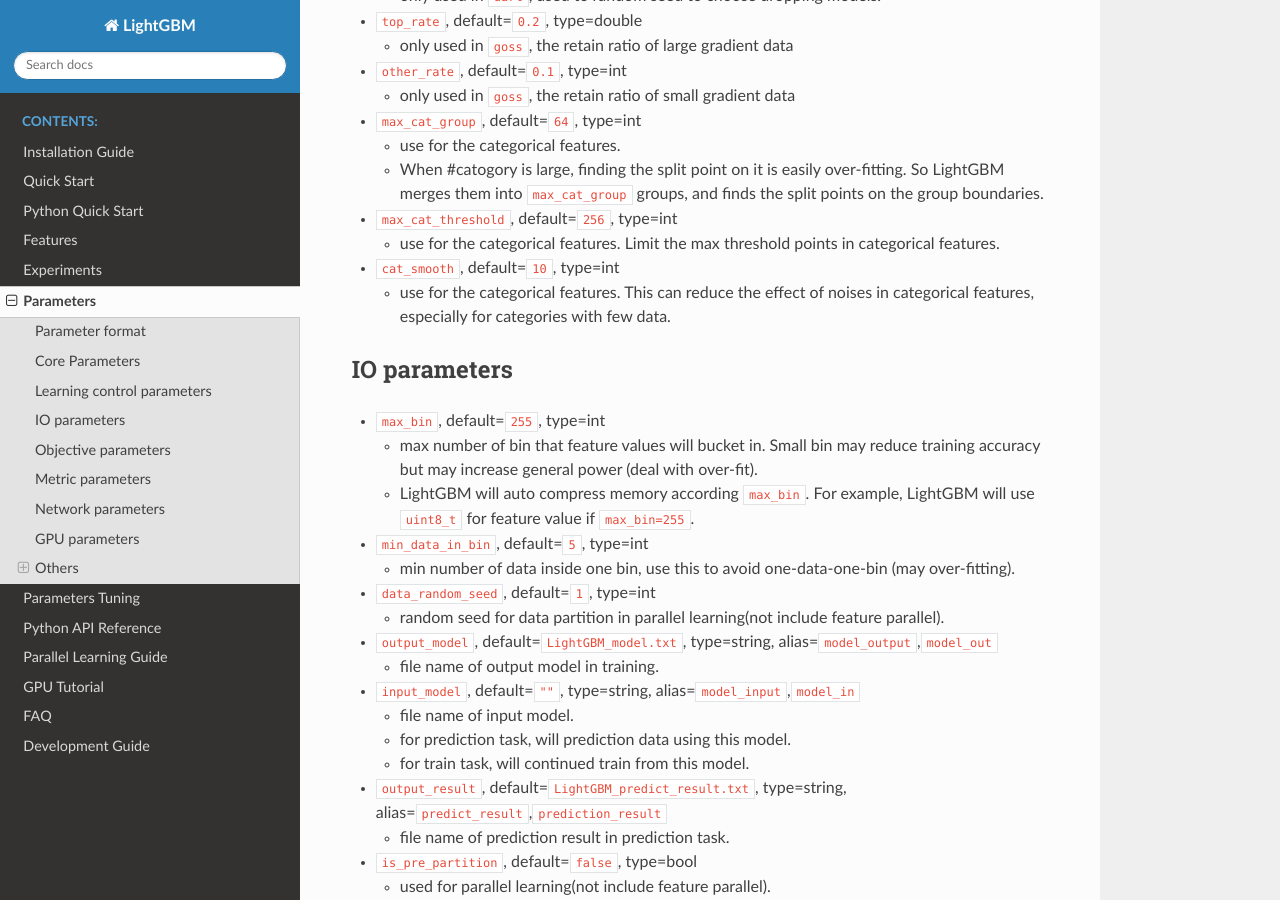
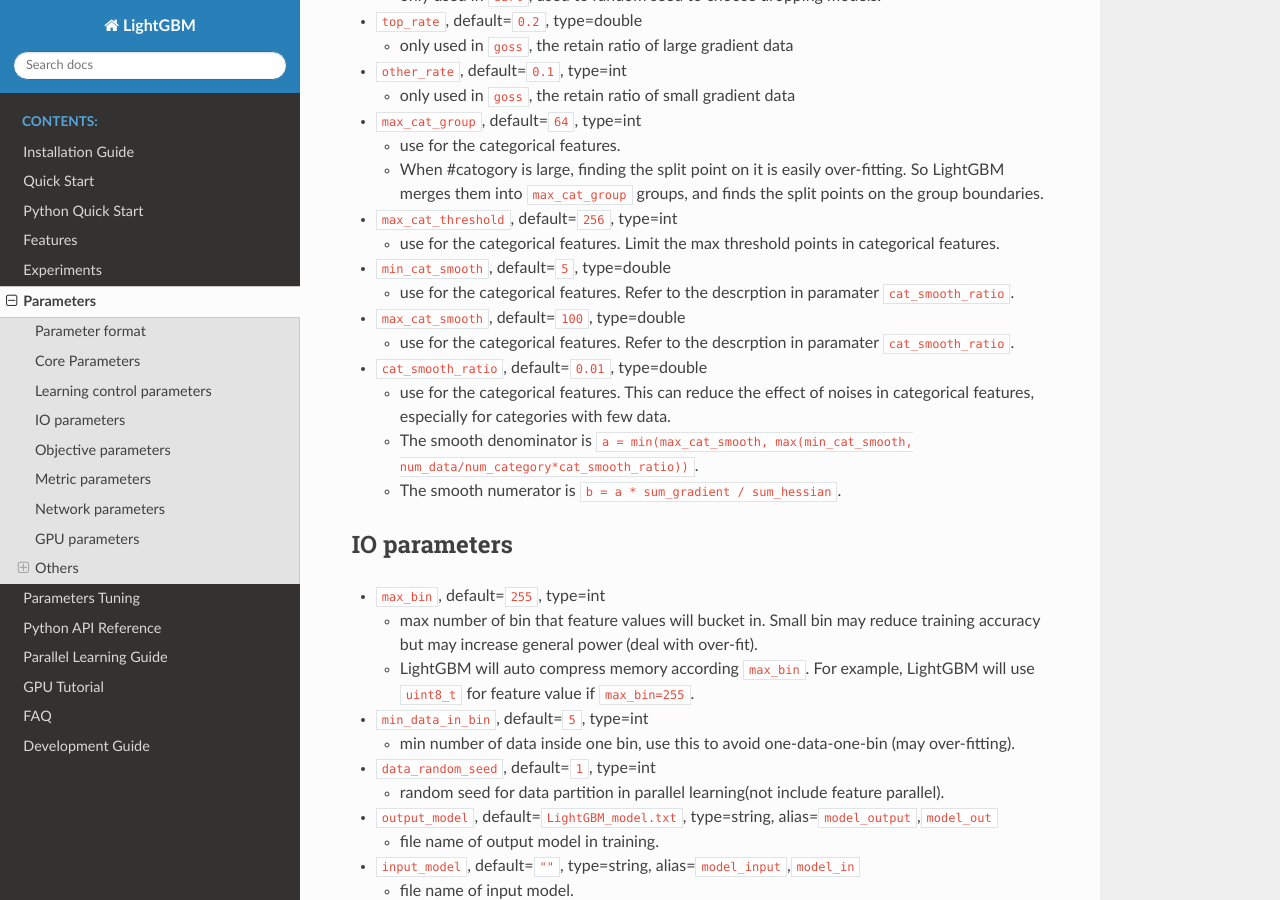
Before and after one commit to microsoft/LightGBM, a Sphinx documentation site: the page built from docs/Parameters.md, in a window 1280 px wide and 900 px high, scrolled down 3735 px. Built offline with Sphinx 7.4.7 and the Read the Docs theme 2.0.0, drawn with Linux system fonts in a browser that asks for light colours.

Commit message:
update the calculation of cat_smooth .

```diff
--- a/docs/Parameters.md
+++ b/docs/Parameters.md
@@ -129,8 +129,15 @@ The parameter format is `key1=value1 key2=value2 ... ` . And parameters can be s
   * When #catogory is large, finding the split point on it is easily over-fitting. So LightGBM merges them into `max_cat_group` groups, and finds the split points on the group boundaries.
 * `max_cat_threshold`, default=`256`, type=int
   * use for the categorical features. Limit the max threshold points in categorical features.
-* `cat_smooth`, default=`10`, type=int
+* `min_cat_smooth`, default=`5`, type=double
+  * use for the categorical features. Refer to the descrption in paramater `cat_smooth_ratio`.
+* `max_cat_smooth`, default=`100`, type=double
+  * use for the categorical features. Refer to the descrption in paramater `cat_smooth_ratio`.
+* `cat_smooth_ratio`, default=`0.01`, type=double
   * use for the categorical features. This can reduce the effect of noises in categorical features, especially for categories with few data.
+  * The smooth denominator is `a = min(max_cat_smooth, max(min_cat_smooth, num_data/num_category*cat_smooth_ratio))`.
+  * The smooth numerator  is `b = a * sum_gradient / sum_hessian`.
+
 
 ## IO parameters
 
```
Also changed, not shown: 3 other files.
